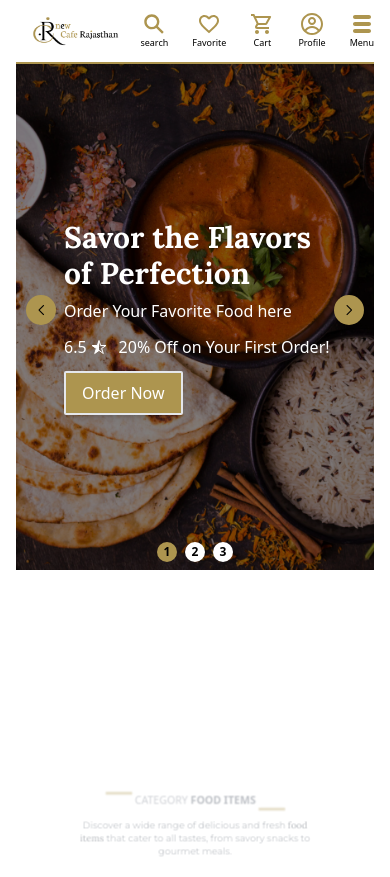
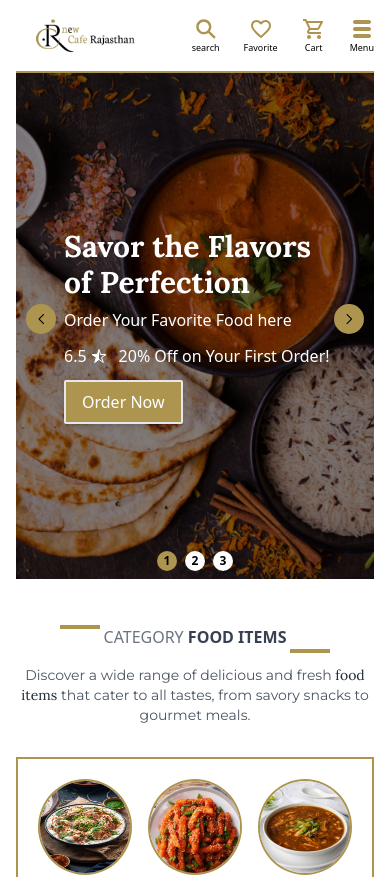
Before and after one commit to arfajsheru/CR-HOTEL, a React (Vite) app in the folder cr-restaurant/: page / in a window 390 px wide. Shown: the top 877 px of the page. Built offline with nearby package versions, Linux system fonts and the light colour scheme; a web font is replaced by a local one.

Commit message:
scrolling added

```diff
--- a/cr-restaurant/src/component/Navbar.jsx
+++ b/cr-restaurant/src/component/Navbar.jsx
@@ -9,29 +9,36 @@ import { TiThMenu } from "react-icons/ti";
 import { IoMdArrowRoundBack } from "react-icons/io";
 const Navbar = () => {
   const [visible, setVisible] = useState(false);
-  const [scorll, setScroll]= useState(false)
+  const [scorll, setScroll] = useState(false);
 
   useEffect(() => {
-
     const hadnleScroller = () => {
       let offset = window.scrollY;
-      if(offset > 300){
+      if (offset > 300) {
         setScroll(true);
+      } else {
+        setScroll(false);
       }
-      else{
-        setScroll(false)
-      }
-    }
+    };
 
     hadnleScroller();
 
-  window.addEventListener('scroll', hadnleScroller);
-  },[]);
-
+    window.addEventListener("scroll", hadnleScroller);
+  }, []);
 
   return (
-    <div className={` flex items-center justify-between py-1 font-medium border-b-2 border-custom ${scorll ? "sticky-header": ""}`}>
-      <Link to={'/'}><img src={logo2} className="w-36 md:w-44 rounded-full object-cover" alt="" /></Link>
+    <div
+      className={` flex items-center justify-between py-1 font-medium border-b-2 border-custom ${
+        scorll ? "sticky-header" : ""
+      }`}
+    >
+      <Link to={"/"}>
+        <img
+          src={logo2}
+          className="w-36 md:w-44 rounded-full object-cover"
+          alt=""
+        />
+      </Link>
       {/* Nav option */}
       <ul className="hidden sm:flex gap-5 text-sm sm:text-[17px] text-gray-700 font-nav-font ">
         <NavLink to={"/"} className="flex flex-col gap-1 items-center ">
@@ -71,7 +78,7 @@ const Navbar = () => {
           <MdOutlineLocalGroceryStore className="text-2xl text-custom hover:scale-75" />
           <p className="text-[9px]">Cart</p>
         </Link>
-        <div className="flex flex-col items-center cursor-pointer ">
+        <div className="hidden sm:flex flex-col items-center cursor-pointer ">
           <CgProfile className="text-2xl text-custom hover:scale-75" />
           <p className="text-[9px]">Profile</p>
         </div>
@@ -95,15 +102,19 @@ const Navbar = () => {
         }`}
       >
         <div className="flex flex-col">
+          <div className=" flex justify-between py-2 px-2 border-b bg-black text-custom">
             <div
               onClick={() => setVisible(false)}
-            className="flex gap-1 items-center py-2 px-2 border-b bg-black text-custom hover:bg-custom hover:text-black"
+              className="flex gap-1 items-center "
             >
               <IoMdArrowRoundBack />
               <p>Back</p>
             </div>
+            <CgProfile className="text-2xl" />
+          </div>
 
           <div className="flex flex-col">
+
             <NavLink
               onClick={() => setVisible(false)}
               to={"/"}
--- a/cr-restaurant/src/index.css
+++ b/cr-restaurant/src/index.css
@@ -239,7 +239,7 @@ a.active hr{
 /* ----------- Scrollbar hidden ------------ */
 
 
-@keyframes appear {
+/* @keyframes appear {
   from{
     opacity: 0;
     scale: 0.5;
@@ -255,4 +255,4 @@ a.active hr{
     animation: appear linear;
     animation-timeline: view();
     animation-range: entry 0;
-}
+} */
```
Lines whose indentation alone changed are shown as unchanged.
